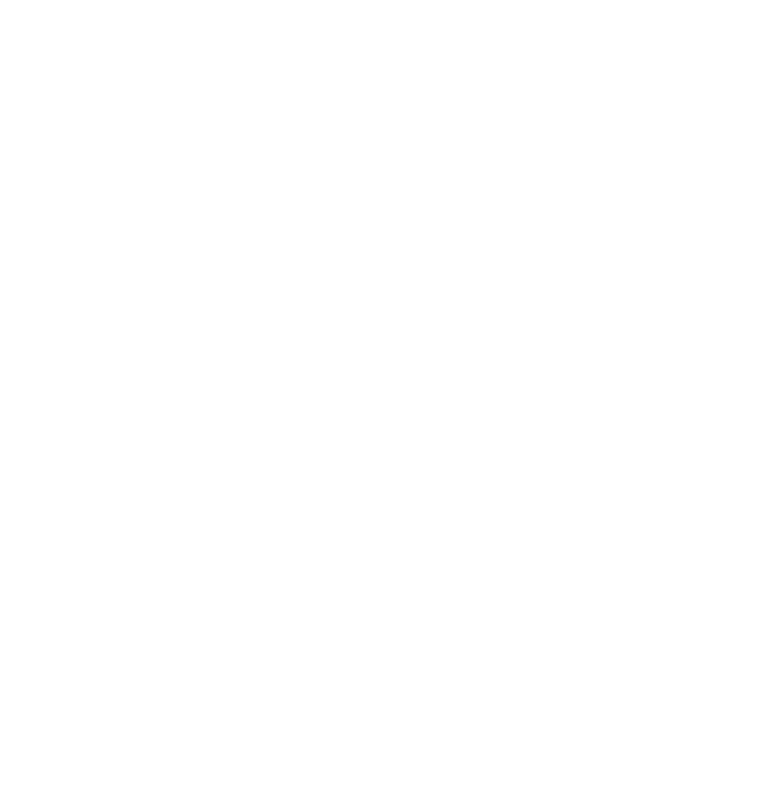
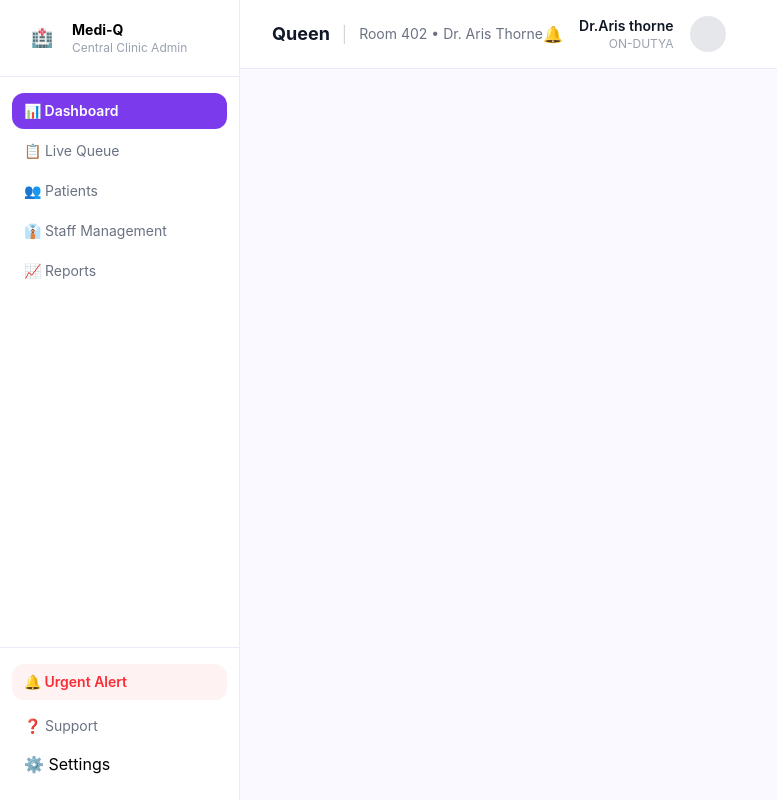
Before and after one commit to tanujkinkar9/Medi-Q, a React (Vite) app in the folder client/: page /doctor in a window 1280 px wide. Before the commit this address had no page. Shown: the whole page, without its empty margins (0-777 px from the left). Built offline with nearby package versions, Linux system fonts and the light colour scheme.

Commit message:
feat:Doctor Dash board

```diff
--- a/client/src/App.jsx
+++ b/client/src/App.jsx
@@ -4,6 +4,7 @@
 import JoinQueue from './pages/patient/JoinQueue'
 import CreateAccount from './pages/patient/CreateAccount'
 import WaitingBoard from './pages/patient/WaitingBoard'
+import Doctor from './pages/staff/Doctor'
 
 
 
@@ -15,6 +16,7 @@
       <Route path="/join" element={<JoinQueue/>}/>
       <Route path="/register" element={<CreateAccount/>}/>
       <Route path="/waiting"element={<WaitingBoard/>}/>
+      <Route path="/doctor"element={<Doctor/>}/>
       </Routes>
   )
 }
--- /dev/null
+++ b/client/src/pages/staff/Doctor.jsx
@@ -0,0 +1,95 @@
+function Doctor() {
+    return (
+        <div className="flex min-h-screen" style={{background:'#faf9ff'}}>
+
+         {/* Left sidebar*/}
+         <aside className="w-60 bg-white flex flex-col"
+         style={{borderRight:'1px solid #ede9fb'}}>
+            {/*Logo*/}
+           <div className="px-6 py-5"style={{borderBottom:'1px solid #ede9fb'}}>
+           <div className="flex items-center gap-3">
+            <div className="w-9 h-9 rounded-xl flex items-center justify-center"
+            >
+                <span className="text-white text-lg">🏥</span>
+            </div>
+           <div>
+           <p className="font-bold text-sm" style={{color:'7c3aed'}}>Medi-Q</p>
+           <p className="text-xs text-gray-400">Central Clinic Admin</p>
+           </div>
+           </div>
+           </div>
+
+           {/*Nav Links*/}
+           <nav className="flex flex-col gap-1 px-3 py-4 flex-1">
+            <a href="#" className="flex items-center gap-3 px-3 py-2 rounded-xl text-sm font-semibold text-white"
+            style={{background:'#7c3aed'}}>
+                📊 Dashboard
+            </a>
+            <a href="#" className="flex items-center gap-3 px-3 py-2 rounded-xl text-sm text-gray-500">
+                            📋 Live Queue
+            </a>
+            <a href="#" className="flex items-center gap-3 px-3 py-2 rounded-xl text-sm text-gray-500">
+                👥 Patients
+            </a>
+            <a href="#" className="flex itmes-center gap-3 px-3 py-2 rounded-xl text-sm text-gray-500">
+                 👔 Staff Management
+            </a>
+            <a href="#" className="flex items-center gap-3 px-3 py-2 rounded-xl text-sm text-gray-500">
+                📈 Reports
+            </a>
+           </nav>
+
+           {/*Bottom Links*/}
+           <div className="px-3 py-4"style={{borderTop:'1px solid #ede9fb'}}>
+            <a href="#" className="flex items-center gap-3 px-3 py-2 rounded-xl text-sm font-semibold text-red-500 mb-2"
+            style={{background:'#fef2f2'}}>
+            🔔 Urgent Alert
+            </a>
+            <a href="#" className="flex items-center gap-3 px-3 py-2 rounded-xl text-sm text-gray-500">
+                ❓ Support
+            </a>
+            <a href="#" className="flex items-center gap-3 px-3 py-2 rounded-xl">
+                 ⚙️ Settings
+            </a>
+           </div>
+         </aside>
+
+        {/*Main Content*/}
+        <div className="flex-1 flex flex-col">
+            {/*Top Navbar */}
+            <nav className="flex items-center justidy-between px-8 py-4 bg-white"
+            style={{borderBottom:'1px solid #ede9fb'}}>
+                <div className="flex items-center gap-3">
+                <span className="text-lg font-bold text-gray-900">Queen</span>
+                <span className="text-gray-300">|</span>
+                <span className="text-sm text-gray-500">Room 402 • Dr. Aris Thorne</span>
+                </div>
+                <div className="flex items-center gap-4">
+                    <span className="text-gray-400">🔔</span>
+                    <div className="text-right">
+                        <p className="text-sm font-semibold text-gray-900">Dr.Aris thorne</p>
+                        <p className="text-xs text-gray-400">ON-DUTYA</p>
+                    </div>
+                    <div className="w-9 h-9 rounded-full bg-gray-200"></div>
+                </div>
+            </nav>
+
+            {/*Page Content*/}
+            <div className="flex gap-6 p-6 flex-1">
+                {/*Center*/}
+                <div className="flex-1">
+                    {/*Current session card*/}
+                </div>
+                {/*Right Panel*/}
+                <div className="w-72">
+                    {/*Up Next aageya Yahaan*/}
+                </div>
+
+            </div>
+        </div>
+
+        </div>
+    )
+}
+
+export default Doctor
```
